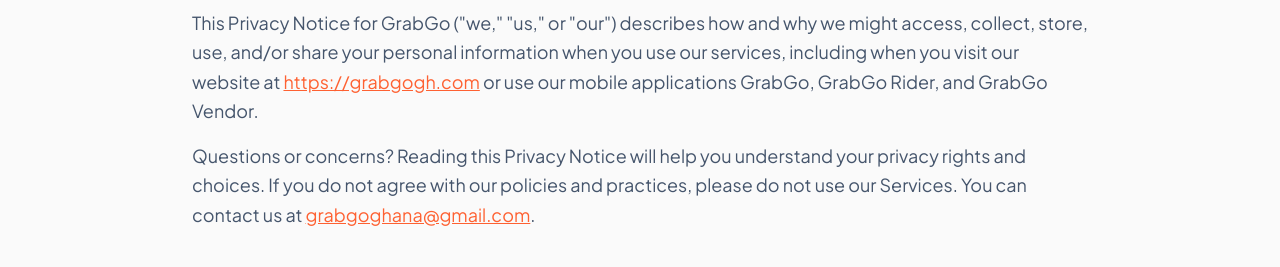
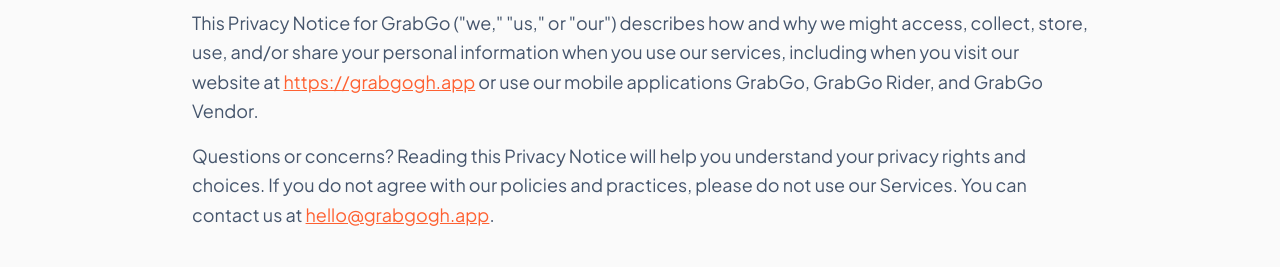
Before and after one commit to GrabGo-Ghana/grabgo-web, a Next.js app in the folder apps/landing/: page /legal/privacy-policy in a window 1280 px wide. Shown: the part 317-584 px from the top of the page. Built offline with nearby package versions, Linux system fonts and the light colour scheme.

Commit message:
fixed legal path

```diff
--- a/apps/landing/app/legal/cookie-policy/page.tsx
+++ b/apps/landing/app/legal/cookie-policy/page.tsx
@@ -36,7 +36,7 @@
   },
   {
     title: "Where Can I Get Further Information?",
-    content: "If you have any questions about our use of cookies or other technologies, please email us at contact@grabgogh.com or by post to: GrabGo, Accra, Greater Accra Region 00233, Ghana. Phone: (+233)536997662."
+    content: "If you have any questions about our use of cookies or other technologies, please email us at hello@grabgogh.app or by post to: GrabGo, Accra, Greater Accra Region 00233, Ghana. Phone: (+233)536997662."
   },
 ]
 
@@ -60,7 +60,7 @@
           <div className="mb-10">
             <p className="text-lg text-slate-600 leading-relaxed">
               This Cookie Policy explains how GrabGo ("Company," "we," "us," and "our") uses cookies and similar technologies to recognize you when you visit our website at{" "}
-              <a href="https://grabgogh.com" className="text-[#fe6132] underline">https://grabgogh.com</a>. It explains what these technologies are and why we use them, as well as your rights to control our use of them.
+              <a href="https://grabgogh.app" className="text-[#fe6132] underline">https://grabgogh.app</a>. It explains what these technologies are and why we use them, as well as your rights to control our use of them.
             </p>
           </div>
 
@@ -96,7 +96,7 @@
             <p className="text-white/70 text-sm mb-4">Reach out to us and we'll be happy to help.</p>
             {/*  Fixed: Wrapped the floating attributes safely inside an opening <a tag */}
             <a
-              href="mailto:contact@grabgogh.com"
+              href="mailto:hello@grabgogh.app"
               className="inline-flex items-center px-6 py-3 bg-[#fe6132] text-white font-bold rounded-full hover:opacity-90 transition text-sm"
             >
               Email Us
--- a/apps/landing/app/legal/privacy-policy/page.tsx
+++ b/apps/landing/app/legal/privacy-policy/page.tsx
@@ -48,11 +48,11 @@
   },
   {
     title: "12. How Can You Contact Us About This Notice?",
-    content: "If you have questions or comments about this notice, you may contact us at: GrabGo, Accra, Greater Accra Region 00233, Ghana. Phone: (+233)536997662. Email: grabgoghana@gmail.com."
+    content: "If you have questions or comments about this notice, you may contact us at: GrabGo, Accra, Greater Accra Region 00233, Ghana. Phone: (+233)536997662. Email: hello@grabgogh.app."
   },
   {
     title: "13. How Can You Review, Update, or Delete the Data We Collect From You?",
-    content: "Based on the applicable laws of your country, you may have the right to request access to the personal information we collect from you, details about how we have processed it, correct inaccuracies, or delete your personal information. You may also have the right to withdraw your consent to our processing of your personal information. To request to review, update, or delete your personal information, please contact us at grabgoghana@gmail.com."
+    content: "Based on the applicable laws of your country, you may have the right to request access to the personal information we collect from you, details about how we have processed it, correct inaccuracies, or delete your personal information. You may also have the right to withdraw your consent to our processing of your personal information. To request to review, update, or delete your personal information, please contact us at hello@grabgogh.app."
   },
 ]
 
@@ -76,12 +76,12 @@
           <div className="mb-10 space-y-4">
             <p className="text-lg text-slate-600 leading-relaxed">
               This Privacy Notice for GrabGo ("we," "us," or "our") describes how and why we might access, collect, store, use, and/or share your personal information when you use our services, including when you visit our website at{" "}
-              <a href="https://grabgogh.com" className="text-[#fe6132] underline">https://grabgogh.com</a>{" "}
+              <a href="https://grabgogh.app" className="text-[#fe6132] underline">https://grabgogh.app</a>{" "}
               or use our mobile applications GrabGo, GrabGo Rider, and GrabGo Vendor.
             </p>
             <p className="text-lg text-slate-600 leading-relaxed">
               Questions or concerns? Reading this Privacy Notice will help you understand your privacy rights and choices. If you do not agree with our policies and practices, please do not use our Services. You can contact us at{" "}
-              <a href="mailto:grabgoghana@gmail.com" className="text-[#fe6132] underline">grabgoghana@gmail.com</a>.
+              <a href="mailto:hello@grabgogh.app" className="text-[#fe6132] underline">hello@grabgogh.app</a>.
             </p>
           </div>
 
@@ -111,7 +111,6 @@
               </div>
             ))}
           </div>
-
         </div>
       </div>
       <Footer />
--- a/apps/landing/app/legal/terms/page.tsx
+++ b/apps/landing/app/legal/terms/page.tsx
@@ -100,7 +100,7 @@
   },
   {
     title: "25. SMS Text Messaging",
-    content: "By opting into any GrabGo text messaging program, you expressly consent to receive text messages (SMS) to your mobile number. If at any time you wish to stop receiving SMS messages from us, simply reply to the text with \"STOP.\" Message and data rates may apply. For support, reply with the keyword HELP or email us at grabgoghana@gmail.com."
+    content: "By opting into any GrabGo text messaging program, you expressly consent to receive text messages (SMS) to your mobile number. If at any time you wish to stop receiving SMS messages from us, simply reply to the text with \"STOP.\" Message and data rates may apply. For support, reply with the keyword HELP or email us at hello@grabgogh.app."
   },
   {
     title: "26. Food Quality and Restaurant Responsibility",
@@ -120,7 +120,7 @@
   },
   {
     title: "30. Contact Us",
-    content: "In order to resolve a complaint regarding the Services or to receive further information regarding use of the Services, please contact us at: GrabGo, Accra, Greater Accra Region 00233, Ghana. Phone: (+233)536997662. Email: grabgoghana@gmail.com."
+    content: "In order to resolve a complaint regarding the Services or to receive further information regarding use of the Services, please contact us at: GrabGo, Accra, Greater Accra Region 00233, Ghana. Phone: (+233)536997662. Email: hello@grabgogh.app."
   },
 ]
 
@@ -143,9 +143,9 @@
           {/* Intro */}
           <p className="mb-10 text-lg text-slate-600 leading-relaxed">
             We are GrabGo, doing business as GrabGo ("Company," "we," "us," "our"), a company registered in Ghana at Accra, Greater Accra Region 00233. We operate the website{" "}
-            <a href="https://grabgogh.com" className="text-[#fe6132] underline">https://grabgogh.com</a>{" "}
+            <a href="https://grabgogh.app" className="text-[#fe6132] underline">https://grabgogh.app</a>{" "}
             and the mobile applications GrabGo, GrabGo Rider, and GrabGo Vendor. You can contact us by phone at (+233)536997662 or email at{" "}
-            <a href="mailto:grabgoghana@gmail.com" className="text-[#fe6132] underline">grabgoghana@gmail.com</a>.
+            <a href="mailto:hello@grabgogh.app" className="text-[#fe6132] underline">hello@grabgogh.app</a>.
           </p>
 
           {/* Sections */}
--- a/apps/landing/components/Footer.tsx
+++ b/apps/landing/components/Footer.tsx
@@ -15,9 +15,9 @@
     // If it's under the Legal column, route to an actual file page route
     if (columnTitle === "Legal") {
       switch (link) {
-        case "Privacy Policy": return "legal/privacy-policy";
-        case "Terms and Conditions": return "legal/terms";
-        case "Cookie Policy": return "legal/cookie-policy";
+        case "Privacy Policy": return "/legal/privacy-policy";
+        case "Terms and Conditions": return "/legal/terms";
+        case "Cookie Policy": return "/legal/cookie-policy";
         default: return `/${link.toLowerCase().replace(/ /g, "-")}`;
       }
     }
```
